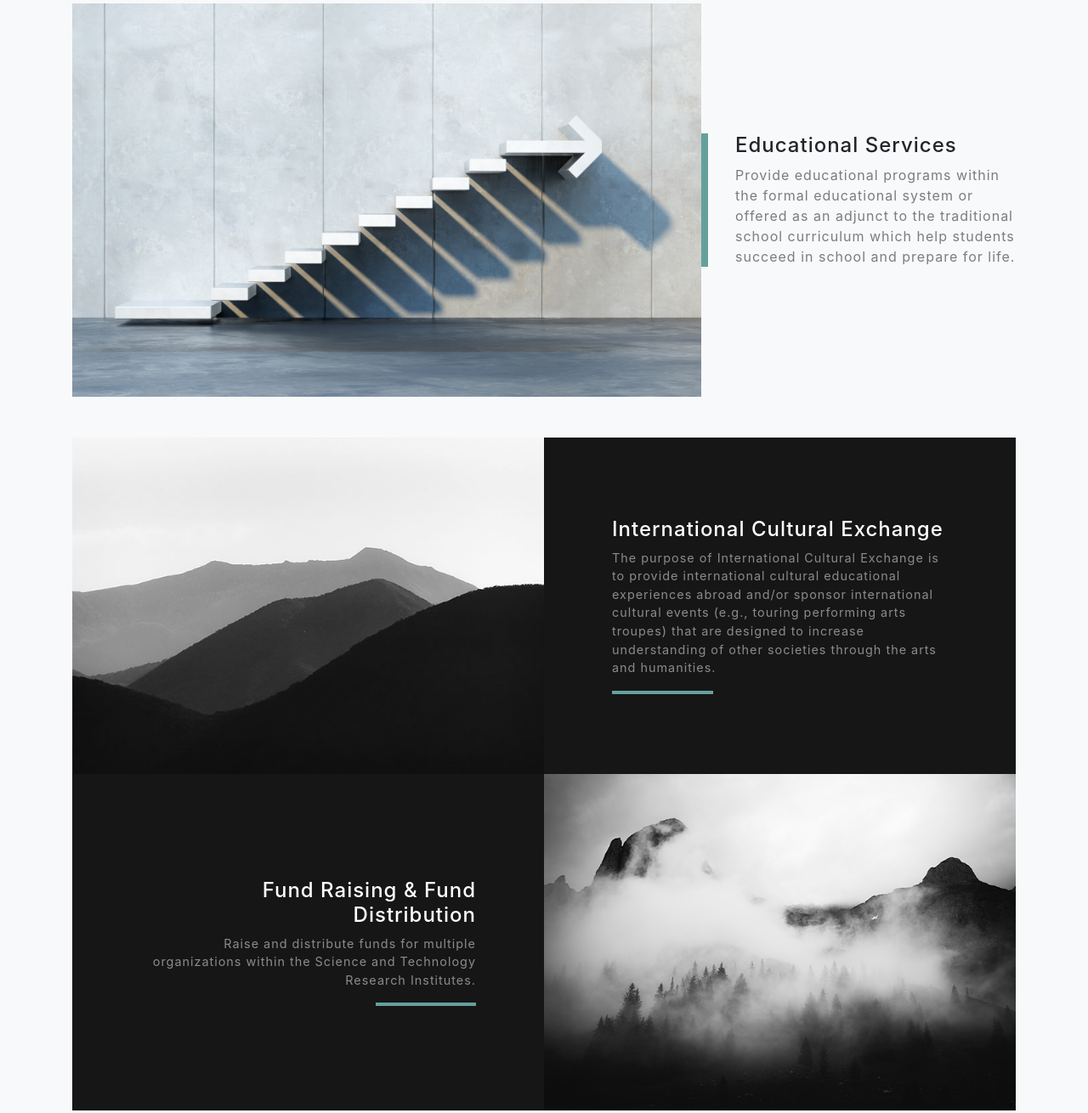
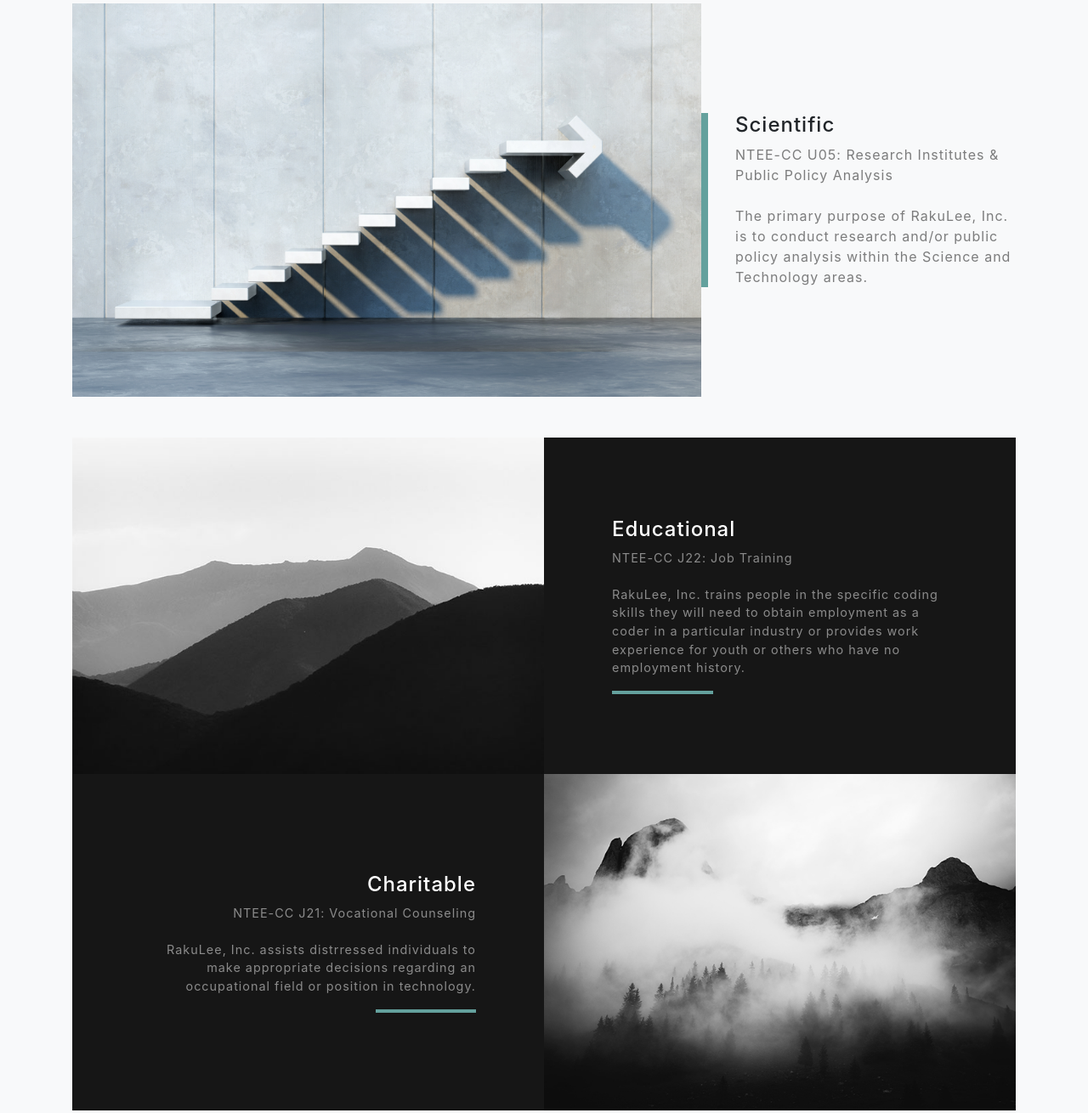
Before and after one commit to rakulee/rakulee-webpage, a website with bundled scripts: page index.html in a window 1280 px wide. Shown: the part 1620-2930 px from the top of the page at 85% size. Built offline with nearby package versions, Linux system fonts and the light colour scheme.

Commit message:
chaged some things

```diff
--- a/index.html
+++ b/index.html
@@ -87,8 +87,8 @@
         </div>
         <div class="col-xl-4 col-lg-5">
           <div class="featured-text text-center text-lg-left">
-            <h4>Educational Services</h4>
-            <p class="text-black-50 mb-0">Provide educational programs within the formal educational system or offered as an adjunct to the traditional school curriculum which help students succeed in school and prepare for life.</p>
+            <h4>Scientific</h4>
+            <p class="text-black-50 mb-0">NTEE-CC U05: Research Institutes & Public Policy Analysis<br><br>The primary purpose of RakuLee, Inc. is to conduct research and/or public policy analysis within the Science and Technology areas.</p>
           </div>
         </div>
       </div>
@@ -102,10 +102,9 @@
           <div class="bg-black text-center h-100 project">
             <div class="d-flex h-100">
               <div class="project-text w-100 my-auto text-center text-lg-left">
-                <h4 class="text-white">International Cultural Exchange</h4>
-                <p class="mb-0 text-white-50">The purpose of International Cultural Exchange is to provide international cultural educational experiences abroad and/or sponsor international cultural events (e.g., touring performing arts troupes) that are designed to increase understanding of other societies through the arts and humanities.
-
-</p>
+                <h4 class="text-white">Educational</h4>
+                <p class="mb-0 text-white-50">NTEE-CC J22: Job Training<br><br>RakuLee, Inc. trains people in the specific coding skills they will need to obtain employment as a coder in a particular industry or provides work experience for youth or others who have no employment history.
+                </p>
                 <hr class="d-none d-lg-block mb-0 ml-0">
               </div>
             </div>
@@ -122,8 +121,8 @@
           <div class="bg-black text-center h-100 project">
             <div class="d-flex h-100">
               <div class="project-text w-100 my-auto text-center text-lg-right">
-                <h4 class="text-white">Fund Raising & Fund Distribution </h4>
-                <p class="mb-0 text-white-50">Raise and distribute funds for multiple organizations within the Science and Technology Research Institutes.</p>
+                <h4 class="text-white">Charitable</h4>
+                <p class="mb-0 text-white-50">NTEE-CC J21: Vocational Counseling<br><br>RakuLee, Inc. assists distrressed individuals to make appropriate decisions regarding an occupational field or position in technology.</p>
                 <hr class="d-none d-lg-block mb-0 mr-0">
               </div>
             </div>
```
